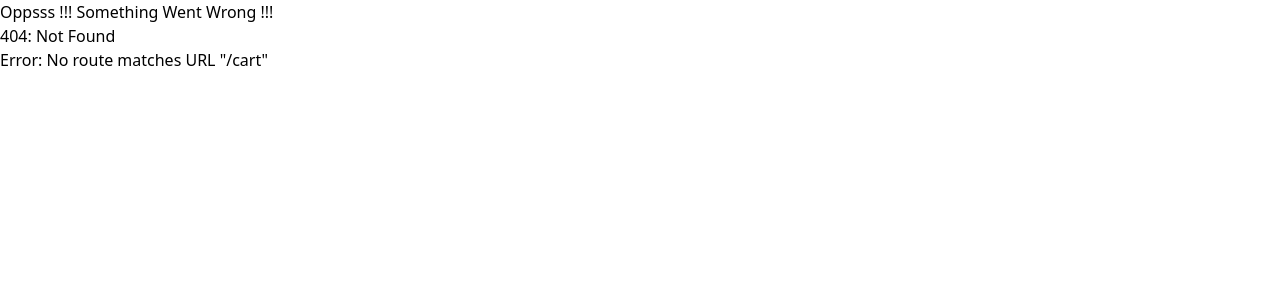
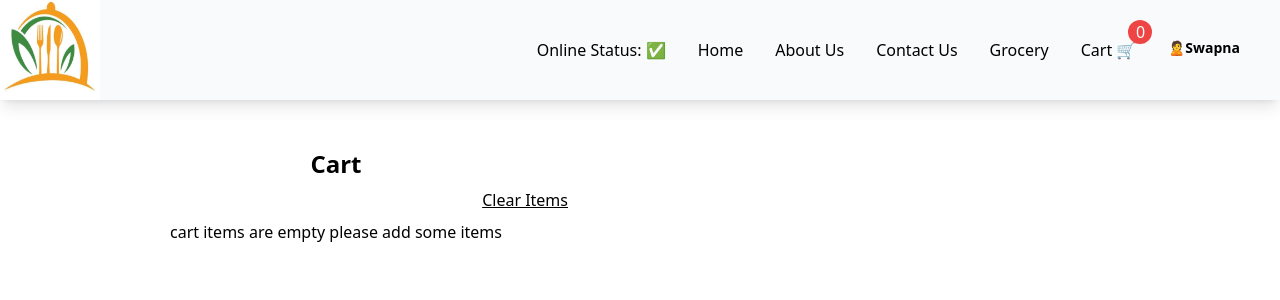
Before and after one commit to SwapnaRC/NamasteReact, a React (Vite) app: page /cart in a window 1280 px wide. Before the commit this address had no page. Shown: the top 300 px of the page. Built offline with nearby package versions, Linux system fonts and the light colour scheme.

Commit message:
episode-12-redux

```diff
--- a/index.html
+++ b/index.html
@@ -4,7 +4,13 @@
     <meta charset="UTF-8" />
     <meta http-equiv="X-UA-Compatible" content="IE=edge" />
     <meta name="viewport" content="width=device-width, initial-scale=1.0" />
+    <link
+      rel="icon"
+      type="image/x-icon"
+      href="src/assets/apple-touch-icon.png"
+    />
     <link rel="stylesheet" href="./index.css" />
+
     <title>Namaste React</title>
   </head>
   <body>
--- a/package.json
+++ b/package.json
@@ -17,8 +17,10 @@
     "tailwindcss": "^3.4.0"
   },
   "dependencies": {
+    "@reduxjs/toolkit": "^2.0.1",
     "react": "^18.2.0",
-    "react-dom": "^18.2.0"
+    "react-dom": "^18.2.0",
+    "react-redux": "^9.0.4"
   },
   "browserslist": [
     "last 2 versions"
--- /dev/null
+++ b/src/components/Body/Cart.jsx
@@ -0,0 +1,31 @@
+import { useDispatch, useSelector } from "react-redux";
+import ItemList from "./ItemList";
+import { clearItem } from "../../utils/slice/cartSlice";
+
+const Cart = () => {
+  const cartItems = useSelector((store) => store.cart.items);
+  const dispatch = useDispatch();
+  const handleClearItems = () => {
+    dispatch(clearItem());
+  };
+  return (
+    <div className=" w-6/12 text-center m-4 p-4 ">
+      <div className="font-bold text-2xl">Cart</div>
+      <div className="flex justify-end  ">
+        <button
+          className="  p-2 mx-16 rounded text-black underline bg-transparent"
+          onClick={handleClearItems}
+        >
+          Clear Items
+        </button>
+      </div>
+
+      {cartItems?.length === 0 && (
+        <h1>cart items are empty please add some items</h1>
+      )}
+      <ItemList items={cartItems} />
+    </div>
+  );
+};
+
+export default Cart;
--- a/src/components/Body/Header.jsx
+++ b/src/components/Body/Header.jsx
@@ -1,17 +1,20 @@
 import React, { useContext } from "react";
-import { LOGO_URL } from "../../utils/constants";
+import { useSelector } from "react-redux";
+// import { LOGO_URL } from "../../utils/constants";
+import logo from '../../assets/apple-touch-icon.png'
 import { Link } from "react-router-dom";
 import useOnlineStatus from "../../utils/useOnlineStatus";
 import UserContext from "../../utils/UserContext";
 
 export const Header = () => {
   const onlineStatus = useOnlineStatus();
-  const { LoggedInUserName } = useContext(UserContext)
+  const { LoggedInUserName } = useContext(UserContext);
+  const cartItems = useSelector((store) => store.cart.items);
 
   return (
     <div className="flex justify-between m-15 shadow-lg bg-slate-50 mb-8 ">
       <div className="logo-container">
-        <img src={LOGO_URL} className="w-[120px]" />
+        <img src={logo} className="w-[100px]" />
       </div>
       <div className="flex items-center ">
         <ul className="flex p-4 m-2">
@@ -28,7 +31,17 @@ export const Header = () => {
           <li className="px-4">
             <Link to="/grocery">Grocery</Link>
           </li>
-          <li className="px-4">Cart</li>
+          <li className="px-4">
+            <Link to="/cart">
+              Cart 🛒
+              <span
+                style={{ borderRadius: "50%" }}
+                className=" text-white  absolute top-5 right-32 h-6 w-6  px-2 py-1 bg-red-500"
+              >
+                <span className="relative -top-1">{cartItems.length}</span>
+              </span>
+            </Link>
+          </li>
           <li className="px-4 text-sm font-bold"> 🙎{LoggedInUserName}</li>
         </ul>
       </div>
--- a/src/components/Body/ItemList.jsx
+++ b/src/components/Body/ItemList.jsx
@@ -1,15 +1,24 @@
 import { IMAGE_CDN_URL } from "../../utils/constants";
+import { useDispatch } from "react-redux";
+import { addItem } from "../../utils/slice/cartSlice";
 
 const ItemList = ({ items }) => {
+  const dispatch = useDispatch();
+
+  const handleAddItems = (item) => {
+    dispatch(addItem(item));
+  };
   return (
     <div className="">
       {items.map((item) => (
         <div
-          className="p-2 m-2 border-b-2 border-b-gray-200 text-left     flex justify-between"
+          className="p-2 m-2 border-b-2 border-b-gray-200 text-left flex justify-between"
           key={item?.card?.info?.id}
         >
           <div className="w-9/12">
-            <div className=" py-2 font-bold text-md">{item?.card?.info?.name}</div>
+            <div className=" py-2 font-bold text-md">
+              {item?.card?.info?.name}
+            </div>
             <div>
               ₹
               {item?.card?.info?.price
@@ -27,7 +36,12 @@ const ItemList = ({ items }) => {
                 className=" border-2 rounded-2xl  h-24 w-28"
               />
             )}
-              <button className="p-1 bg-black text-white shadow-lg rounded mx-6 ">Add +</button>
+            <button
+              className="w-20 p-1 bg-black text-white shadow-lg rounded mx-6 "
+              onClick={() => handleAddItems(item)}
+            >
+              Add +
+            </button>
           </div>
         </div>
       ))}
--- a/src/components/Body/ResturantCategory.jsx
+++ b/src/components/Body/ResturantCategory.jsx
@@ -1,4 +1,3 @@
-import { useState } from "react";
 import ItemList from "./ItemList";
 
 const ResturantCategory = ({ category, showItems, setShowItems }) => {
@@ -15,13 +14,13 @@ const ResturantCategory = ({ category, showItems, setShowItems }) => {
         <span className="font-bold text-lg">
           {category.title} ({category.itemCards.length})
         </span>
-       {!showItems ? <span> 🔽</span>  :<span>🔼 </span>}
+        {!showItems ? <span> 🔽</span> : <span>🔼 </span>}
       </div>
 
       {/* Body of accordion */}
       {showItems && (
         <div className="flex justify-between">
-          <ItemList items={category.itemCards}  />
+          <ItemList items={category.itemCards} />
         </div>
       )}
     </div>
--- a/src/components/Body/index.jsx
+++ b/src/components/Body/index.jsx
@@ -22,11 +22,11 @@ const Body = () => {
 
     const json = await data.json();
     const responseResturant =
-      json.data.cards[2]?.card?.card?.gridElements?.infoWithStyle?.restaurants;
+      json?.data?.cards[1]?.card?.card?.gridElements?.infoWithStyle?.restaurants;
     setListofResturant(responseResturant);
     setSearchFilterList(responseResturant);
   };
-
+  console.log(listofResturant, "listofResturant");
   return listofResturant.length === 0 ? (
     <Shimmer />
   ) : (
--- /dev/null
+++ b/src/utils/slice/cartSlice.js
@@ -0,0 +1,24 @@
+import { createSlice } from "@reduxjs/toolkit";
+
+const cartSlice = createSlice({
+  name: "cart",
+  initialState: {
+    items: []
+  },
+  reducers: {
+    addItem: (state, action) => {
+      // we are mutating the state
+      state.items.push(action.payload);
+    },
+    removeItem: (state) => {
+      state.items.pop();
+    },
+    clearItem: (state) => {
+      state.items.length = 0;
+      // return empty state
+      // return { items: []}
+    },
+  },
+});
+export const { addItem, removeItem, clearItem } = cartSlice.actions;
+export default cartSlice.reducer;
--- /dev/null
+++ b/src/utils/store/appStore.js
@@ -0,0 +1,11 @@
+import { configureStore } from "@reduxjs/toolkit";
+import cartReducer from "../slice/cartSlice";
+
+const appStore = configureStore({
+    // this reducer responsible to modify the app store
+  reducer: {
+    cart: cartReducer,
+  },
+});
+
+export default appStore;
```
Also changed, not shown: App.js (+12 -1 lines), src/assets/apple-touch-icon.png (added), 1 other file (tests, documents, lock files or other folders). Lines whose indentation alone changed are shown as unchanged.
